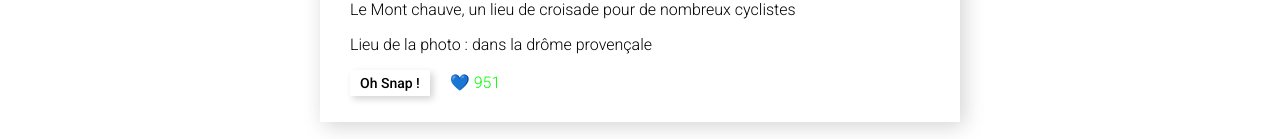
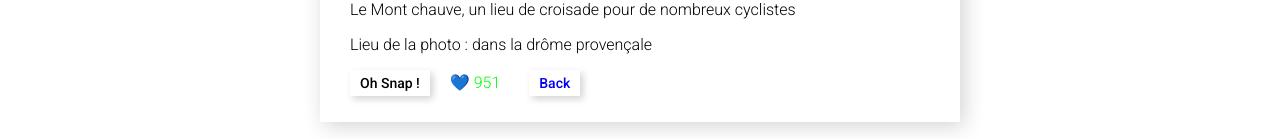
Before and after one commit to SkyBlaze19/CoursAngular, an Angular app: page /facesnap/1 in a window 1280 px wide. Shown: the part 704-843 px from the top of the page. Built offline with nearby package versions, Linux system fonts and the light colour scheme.

Commit message:
Discover activatedRoute and use it+ add routes btn

```diff
--- a/src/app/face-snap/face-snap.component.ts
+++ b/src/app/face-snap/face-snap.component.ts
@@ -1,7 +1,7 @@
 import { Component, OnInit, Input} from '@angular/core';
 import { FaceSnap } from '../models/face-snap.models';
 import { FaceSnapsService } from '../services/face-snaps.service';
-import { ActivatedRoute, Router } from '@angular/router';
+import { Router } from '@angular/router';
 
 @Component({
   selector: 'app-face-snap',
@@ -26,7 +26,6 @@ export class FaceSnapComponent implements OnInit{
   format2!: string;
 
   constructor(private faceSnapsService: FaceSnapsService,
-    private route: ActivatedRoute,
     private router: Router) {}
 
   ngOnInit() {
@@ -58,6 +57,7 @@ export class FaceSnapComponent implements OnInit{
   }
 
   onViewFaceSnap() {
-    this.router.navigateByUrl(`facesnaps/${this.faceSnap.id}`);
+    //console.log('Tu est appelé (onviewfacesnap)');
+    this.router.navigateByUrl(`facesnap/${this.faceSnap.id}`);
   }
 }
--- a/src/app/single-face-snap/single-face-snap.component.html
+++ b/src/app/single-face-snap/single-face-snap.component.html
@@ -7,5 +7,6 @@
     <p>
         <button (click)="onSnap()">{{buttonText}}</button>
         <span [ngStyle]="{color: 'rgb(0,'+ faceSnap.snaps/2.5 +',0)' }">💙 {{ faceSnap.snaps }}</span>
+        <a routerLink="/facesnap">Back</a>
     </p>
 </div>
--- a/src/app/single-face-snap/single-face-snap.component.scss
+++ b/src/app/single-face-snap/single-face-snap.component.scss
@@ -15,7 +15,7 @@
       font-weight: 300;
       font-size: 16px;
     }
-    button {
+    button, a {
       background-color: transparent;
       box-sizing: border-box;
       padding: 5px 10px;
@@ -30,6 +30,14 @@
         box-shadow: lightgray 0 0 5px;
       }
     }
+  }
+
+  a {
+    margin-left: 5%;
+    text-decoration: none;
+  }
+  a:visited{
+    color: rgb(73, 41, 82)
   }
 
   .snapped {
```
